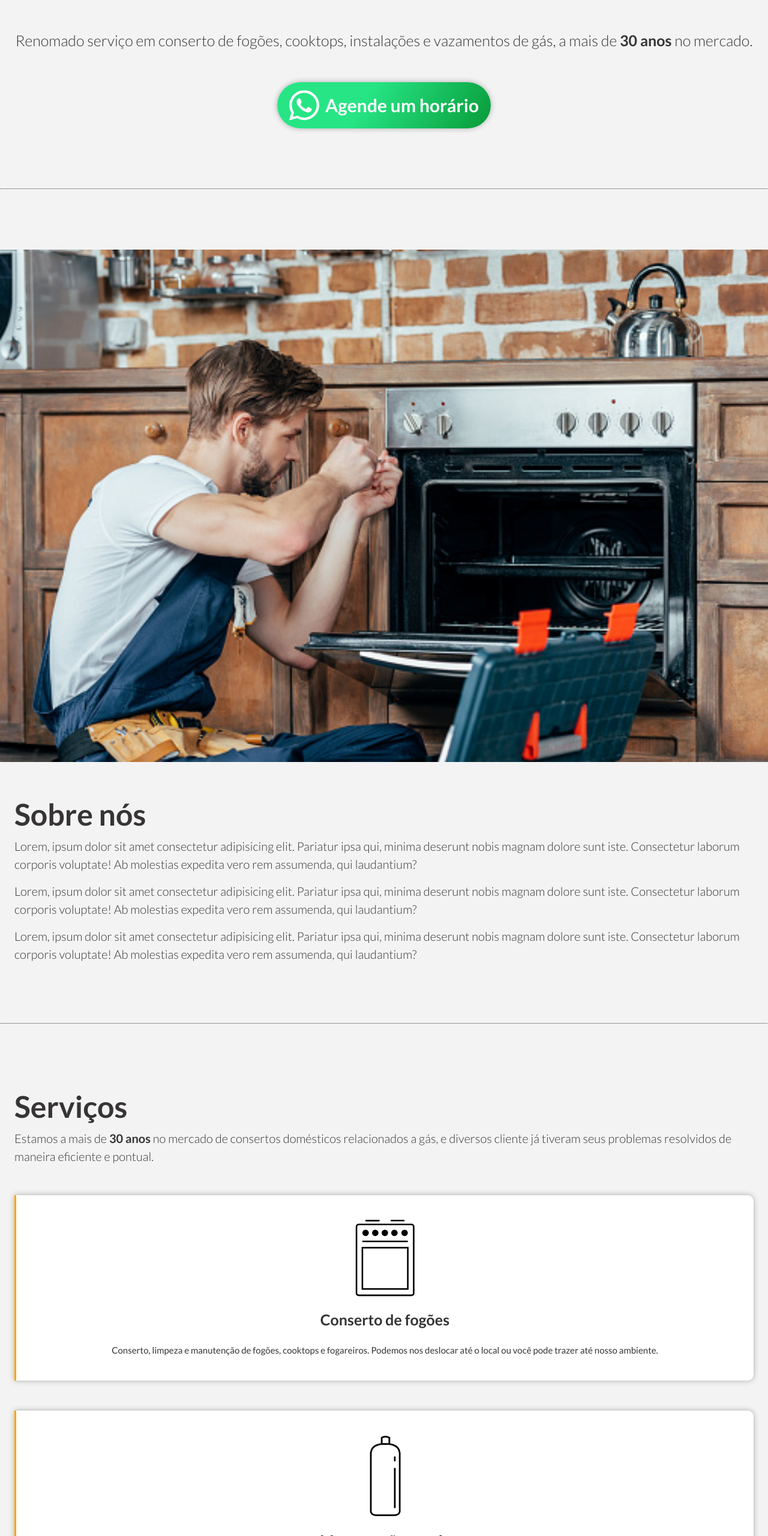
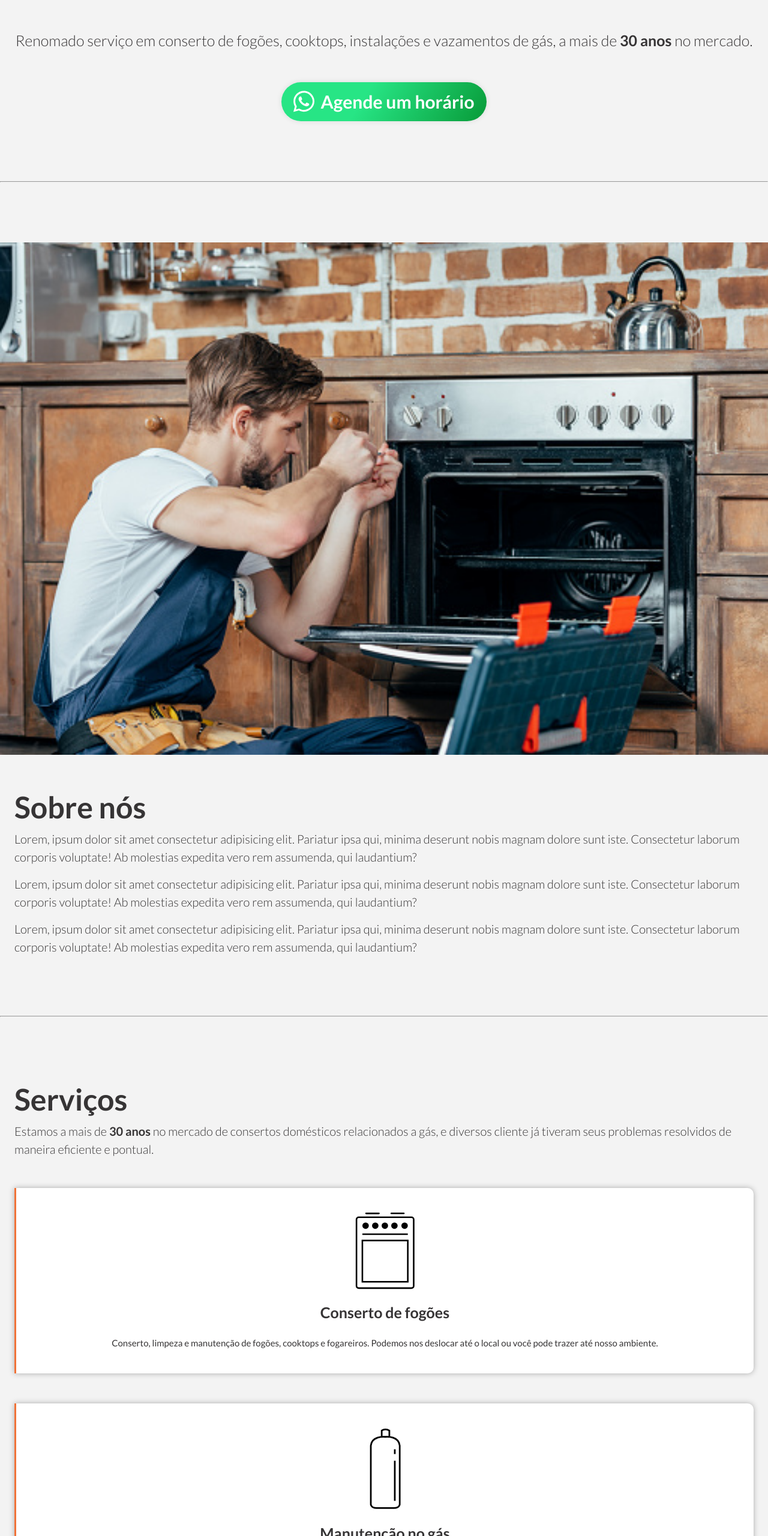
Before and after one commit to mtbossa/igni-fogoes-website, a website: page index.html in a window 1280 px wide. Shown: the part 1000-3560 px from the top of the page at 60% size. Drawn offline with nearby package versions, Linux system fonts and the light colour scheme.

Commit message:
Change oranges to the var color. Change button shadow.

```diff
--- a/css/base.css
+++ b/css/base.css
@@ -51,7 +51,7 @@ body {
 		rgba(39, 229, 133, 1) 40%,
 		rgba(8, 154, 56, 1) 100%
 	);
-	box-shadow: 0 0 10px rgba(0, 0, 0, 0.3);
+	box-shadow: 0 0 10px rgba(0, 0, 0, 0.1);
 }
 
 .button--whats:hover {
@@ -63,7 +63,7 @@ body {
 }
 
 .whats-logo {
-	width: 50px;
+	width: 35px;
 	margin-right: 10px;
 }
 
@@ -206,6 +206,10 @@ body {
 		display: none;
 	}
 
+	.navbar__button-close {
+		display: none;
+	}
+
 	.navbar__link::after {
 		display: none;
 		content: '';
--- a/css/style.css
+++ b/css/style.css
@@ -28,7 +28,7 @@
 
 .section__icon {
   margin-right: 1.8rem;
-  color: orange;
+  color: var(--color-orange);
 }
 
 .text {
@@ -50,7 +50,7 @@
   padding: 4rem 2rem;
   text-align: center;
   background-color: var(--color-white);
-  border-left: 3px solid orange;
+  border-left: 3px solid var(--color-orange);
   border-top-right-radius: 1rem;
   border-bottom-right-radius: 1rem;
   box-shadow: 0 0 10px 0px #aaa;
```
